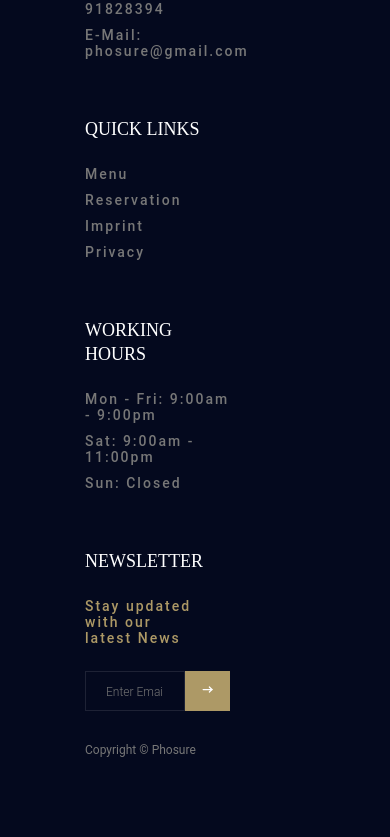
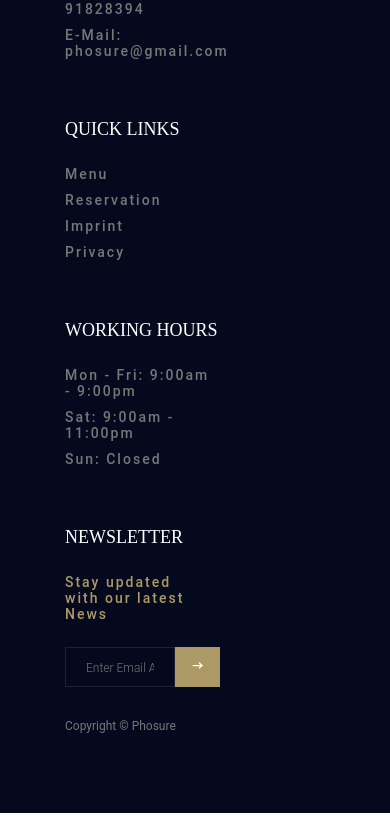
Before and after one commit to hungkieutien/phosure, a React (Create React App) app: page / in a window 390 px wide. Shown: the part 5521-6358 px from the top of the page. After the commit the page ends 6334 px from the top, so only its background shows below. Built offline with nearby package versions, Linux system fonts and the light colour scheme.

Commit message:
kleiner Korrektur Footer

```diff
--- a/src/styles/_footer.scss
+++ b/src/styles/_footer.scss
@@ -5,6 +5,10 @@ footer {
   .footer-content {
     @media (max-width: 768px) {
       padding-left: 70px
+    }
+
+    @media (max-width: 550px) {
+      padding-left: 50px
     }
 
     padding-top: 5rem;
@@ -113,6 +117,10 @@ footer {
       padding-left: 70px
     }
 
+    @media (max-width: 550px) {
+      padding-left: 50px
+    }
+
     padding-bottom: 5rem;
 
     p {
```
